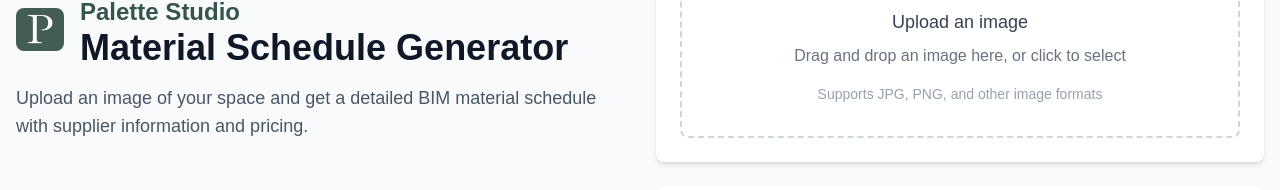
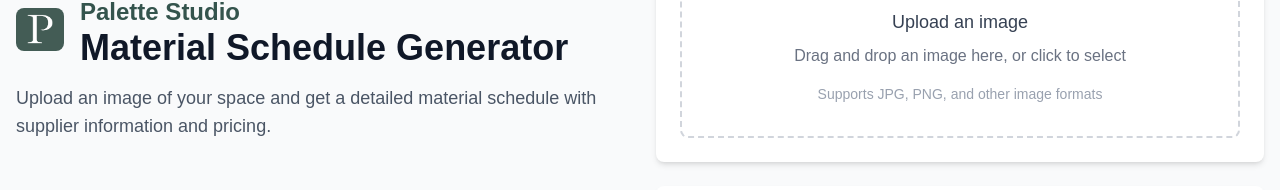
Before and after one commit to mefjudev/bim-material-generator, a Next.js app: page / in a window 1280 px wide. Shown: the part 190-380 px from the top of the page. Built offline with nearby package versions, Linux system fonts and the light colour scheme.

Commit message:
Fix: Removed 'BIM' from description in page.tsx

```diff
--- a/src/app/page.tsx
+++ b/src/app/page.tsx
@@ -81,7 +81,7 @@
               </div>
             </div>
             <p className="text-lg text-gray-600">
-              Upload an image of your space and get a detailed BIM material schedule
+              Upload an image of your space and get a detailed material schedule
               with supplier information and pricing.
             </p>
           </div>
```
